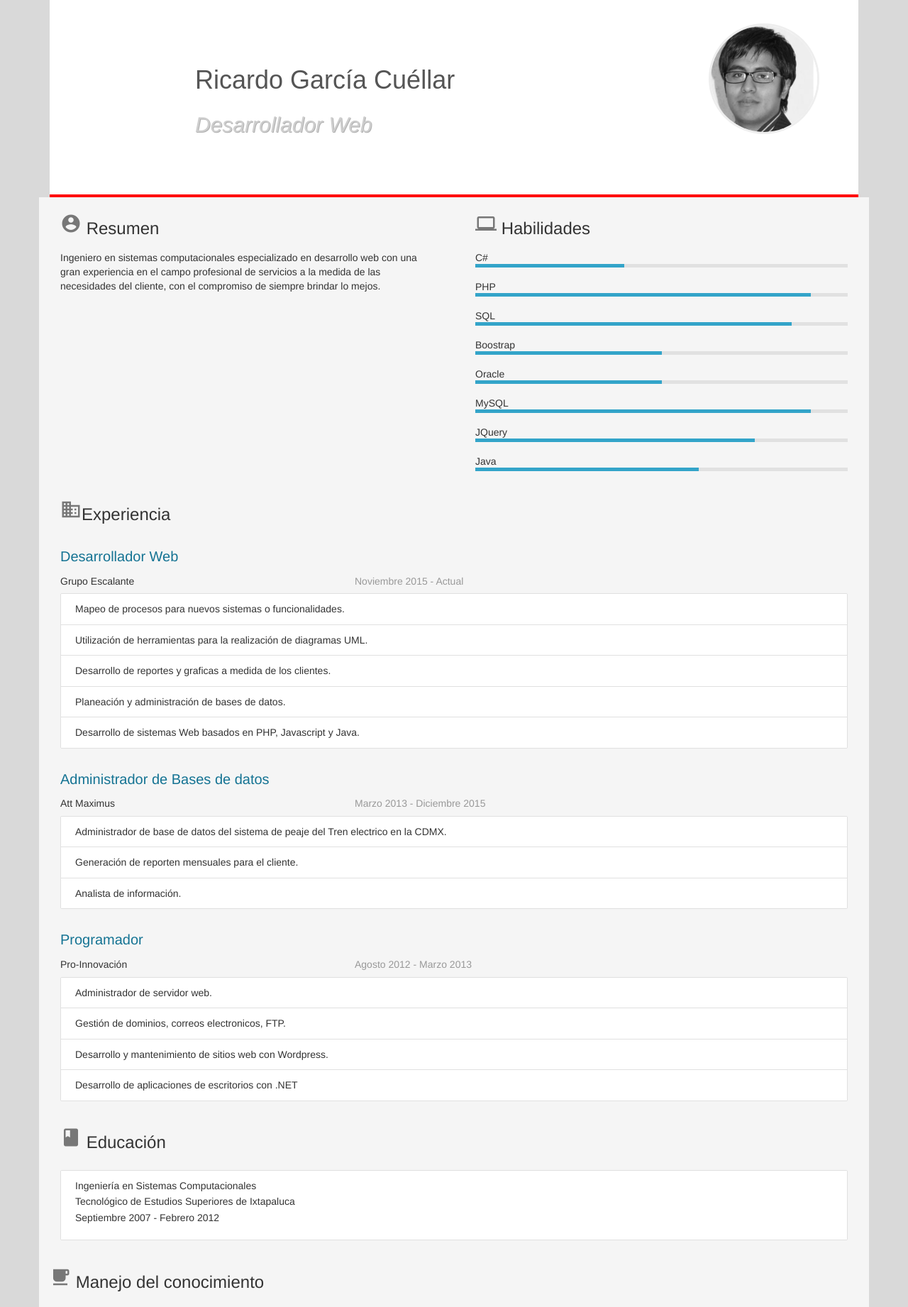
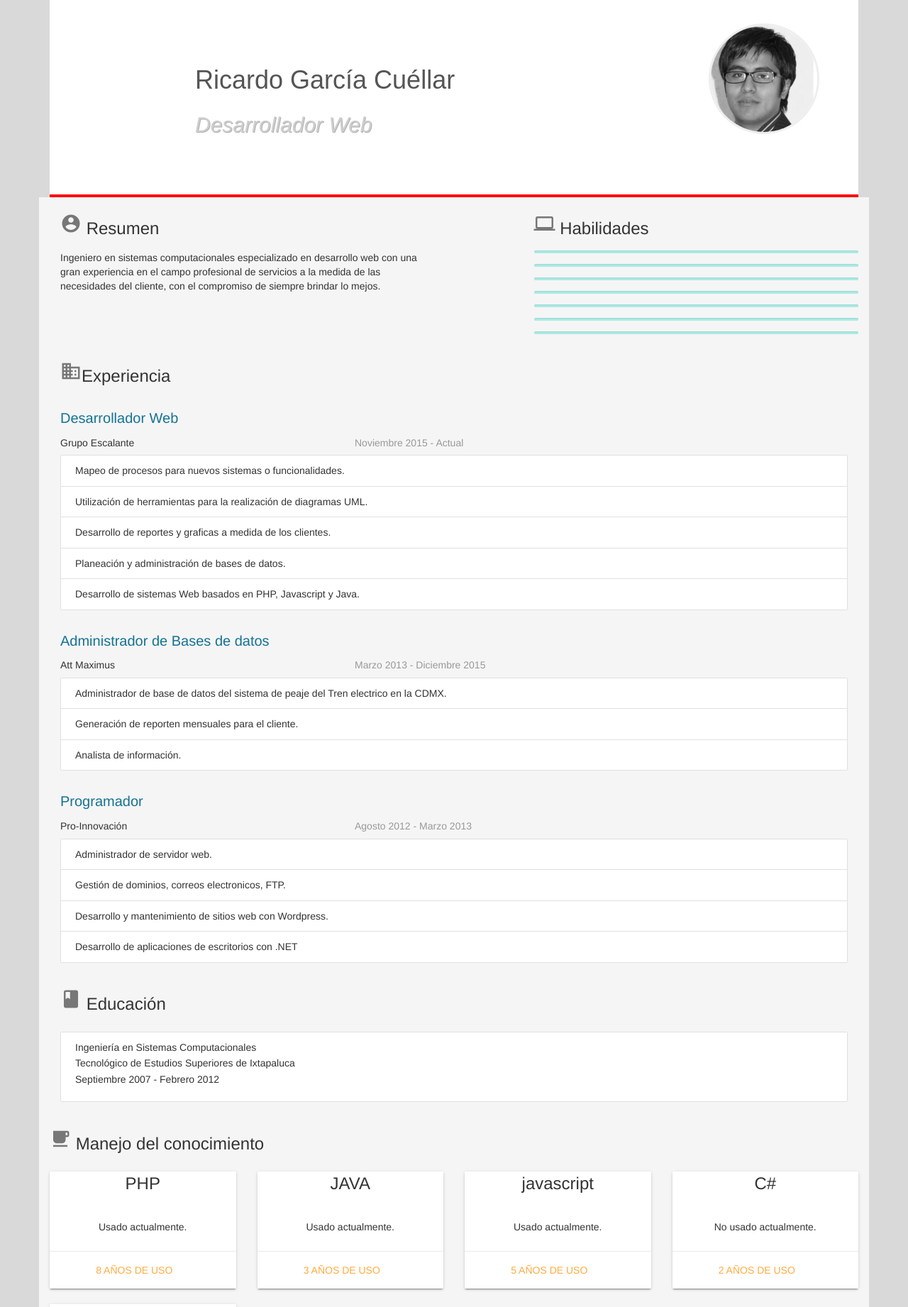
Before and after one commit to rookyeProjects/Rookye_v2, a PHP site: page /home/CV_Ricardo in a window 1280 px wide. Shown: the top 1842 px of the page at 71% size. Run offline with PHP 8.4, Linux system fonts and the light colour scheme.

Commit message:
Modificacion CV Ricardo
Se actualizo la interfaz del CV.

```diff
--- a/application/view/home/CV_Ricardo.php
+++ b/application/view/home/CV_Ricardo.php
@@ -51,20 +51,45 @@
 				</div>
 			</div>
 
-			<div class=" col-md-6 col-xs-12">
-				<div class="col-md-12">
-					<h3><i class="small material-icons">computer</i>  Habilidades </h3>
-					<ul class="barres">
-						<li data-skills="17">C# <span style="width: 40%;"></span></li>
-						<li data-skills="17">PHP<span style="width: 90%;"></span></li>
-						<li data-skills="17">SQL<span style="width: 85%;"></span></li>
-						<li data-skills="1">Boostrap<span style="width: 50%;"></span></li>
-						<li data-skills="17">Oracle<span style="width: 50%;"></span></li>
-						<li data-skills="17">MySQL<span style="width: 90%;"></span></li>
-						<li data-skills="17">JQuery<span style="width: 75%;"></span></li>
-						<li data-skills="17">Java<span style="width: 60%;"></span></li>
-					</ul>
-				</div>
+			<div class="col-md-offset-1 col-md-5 col-xs-12">
+				<h3><i class="small material-icons">computer</i>  Habilidades </h3>
+				<section id="skills-pgr">
+				  <div class="progress">
+				    <div class="progress-bar" role="progressbar" aria-valuenow="40" aria-valuemin="0" aria-valuemax="100">
+				      <span>C#</span>
+				    </div>
+				  </div>
+				  <div class="progress">
+				    <div class="progress-bar" role="progressbar" aria-valuenow="90" aria-valuemin="0" aria-valuemax="100">
+				      <span>PHP</span>
+				    </div>
+				  </div>
+				  <div class="progress">
+				    <div class="progress-bar" role="progressbar" aria-valuenow="85" aria-valuemin="0" aria-valuemax="100">
+				      <span>SQL</span>
+				    </div>
+				  </div>
+				  <div class="progress">
+				    <div class="progress-bar" role="progressbar" aria-valuenow="50" aria-valuemin="0" aria-valuemax="100">
+				      <span>Bootstrap</span>
+				    </div>
+				  </div>
+				  <div class="progress">
+				    <div class="progress-bar" role="progressbar" aria-valuenow="90" aria-valuemin="0" aria-valuemax="100">
+				      <span>MySQL</span>
+				    </div>
+				  </div>
+				  <div class="progress">
+				    <div class="progress-bar" role="progressbar" aria-valuenow="75" aria-valuemin="0" aria-valuemax="100">
+				      <span>JQuery</span>
+				    </div>
+				  </div>
+				  <div class="progress">
+				    <div class="progress-bar" role="progressbar" aria-valuenow="60" aria-valuemin="0" aria-valuemax="100">
+				      <span>Java</span>
+				    </div>
+				  </div>
+				</section>
 			</div>
 		</div>
 		<div class="row">
```
Also changed, not shown: other parts of application/view/home/CV_Ricardo.php (+30 -0 lines).
